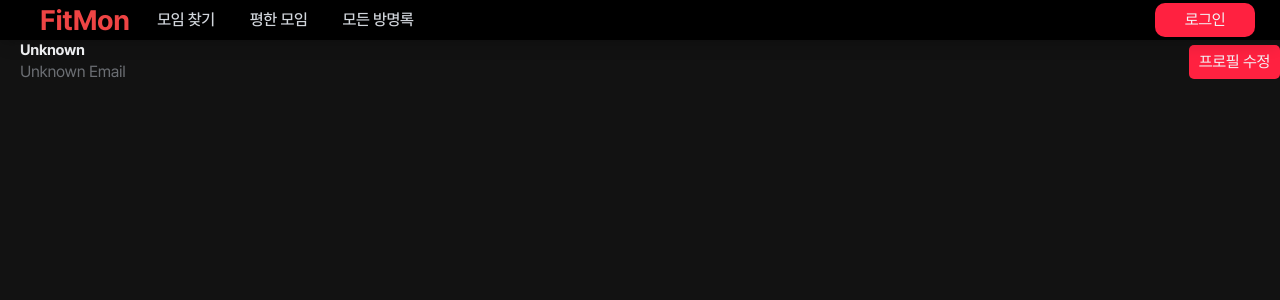
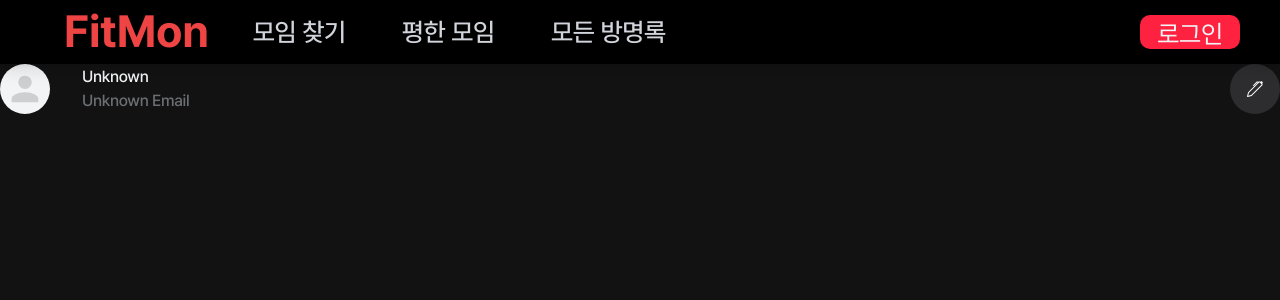
Before and after one commit to FESI06-project/-frontend, a Next.js app: page /mypage/components/Profile in a window 1280 px wide. Shown: the top 300 px of the page. Built offline with nearby package versions, Linux system fonts and the light colour scheme.

Commit message:
✨ feat: 프로필 영역 잡기

```diff
--- a/src/components/Tab.tsx
+++ b/src/components/Tab.tsx
@@ -29,7 +29,7 @@ export default function Tab({
                 key={item.id}
                 onClick={() => handleTabClick(item.id)}
                 className={`
-                  px-[32px] py-3 text-[1.8rem] font-medium min-w-[140px] border-b-[2px]
+                  px-[32px] py-3 text-[1.125rem] font-medium min-w-[140px] border-b-[2px]
                   ${currentTab === item.id
                     ? 'text-primary border-primary -mb-[2px]'
                     : 'text-dark-700 border-dark-700 -mb-[2px]'
--- a/src/pages/mypage/[memberId].tsx
+++ b/src/pages/mypage/[memberId].tsx
@@ -59,10 +59,10 @@ export default function MyPage() {
   };
 
   return (
-    <div className="w-full max-w-screen-2xl mx-auto pt-[72px]">
+    <div className="w-full mx-auto pt-[80px]" style={{ maxWidth: '1200px' }}>
       <Profile user={user} onEditClick={handleProfileEdit} />
 
-      <div className="mt-8">
+      <div className="mt-14">
         <Tab
           items={MY_PAGE_TABS}
           currentTab={currentTab}
--- a/src/pages/mypage/components/Profile.tsx
+++ b/src/pages/mypage/components/Profile.tsx
@@ -1,4 +1,5 @@
 import { UserProfile } from "@/types";
+import Image from 'next/image';
 
 interface ProfileProps {
   user?: UserProfile;
@@ -17,24 +18,29 @@ export default function Profile({
   return (
     <div className="flex items-start gap-8">
       <div className="flex-shrink-0">
-        {/* <img
-          src={user.profileImage || '/default-profile.png'}
-          alt={user.nickname || 'Unknown'}
-          className="w-32 h-32 rounded-full"
-        /> */}
+        <Image
+          src="/assets/image/mypage_profile.svg" // public 디렉토리에서 가져옴
+          alt="Edit Profile"
+          width={50}
+          height={50}
+        />
       </div>
 
       <div className="flex-grow">
-        <div className="flex items-center justify-between mb-4">
+        <div className="flex items-center justify-between">
           <div>
-            <h1 className="text-2xl font-bold">{user.nickname || 'Unknown'}</h1>
-            <p className="text-dark-600">{user.email || 'Unknown Email'}</p>
+            <h1 className="font-medium">{user.nickname || 'Unknown'}</h1>
+            <p className="text-dark-600 font-medium">{user.email || 'Unknown Email'}</p>
           </div>
           <button
             onClick={onEditClick}
-            className="px-4 py-2 text-white bg-primary rounded-lg"
           >
-            프로필 수정
+            <Image
+              src="/assets/image/profile_edit.svg" // public 디렉토리에서 가져옴
+              alt="Edit Profile"
+              width={50}
+              height={50}
+            />
           </button>
         </div>
       </div>
--- a/src/styles/globals.css
+++ b/src/styles/globals.css
@@ -5,12 +5,10 @@
 @layer base {
   html {
     height: 100%;
-    font-size: 62.5%;  /* 1rem = 10px */
   }
 
   body {
     @apply font-Pretendard bg-dark-100 text-white;
-    font-size: 1.6rem;
     letter-spacing: -0.02em ;
   }
 }
```
Also changed, not shown: public/assets/image/mypage_profile.svg (added), public/assets/image/profile_edit.svg.
